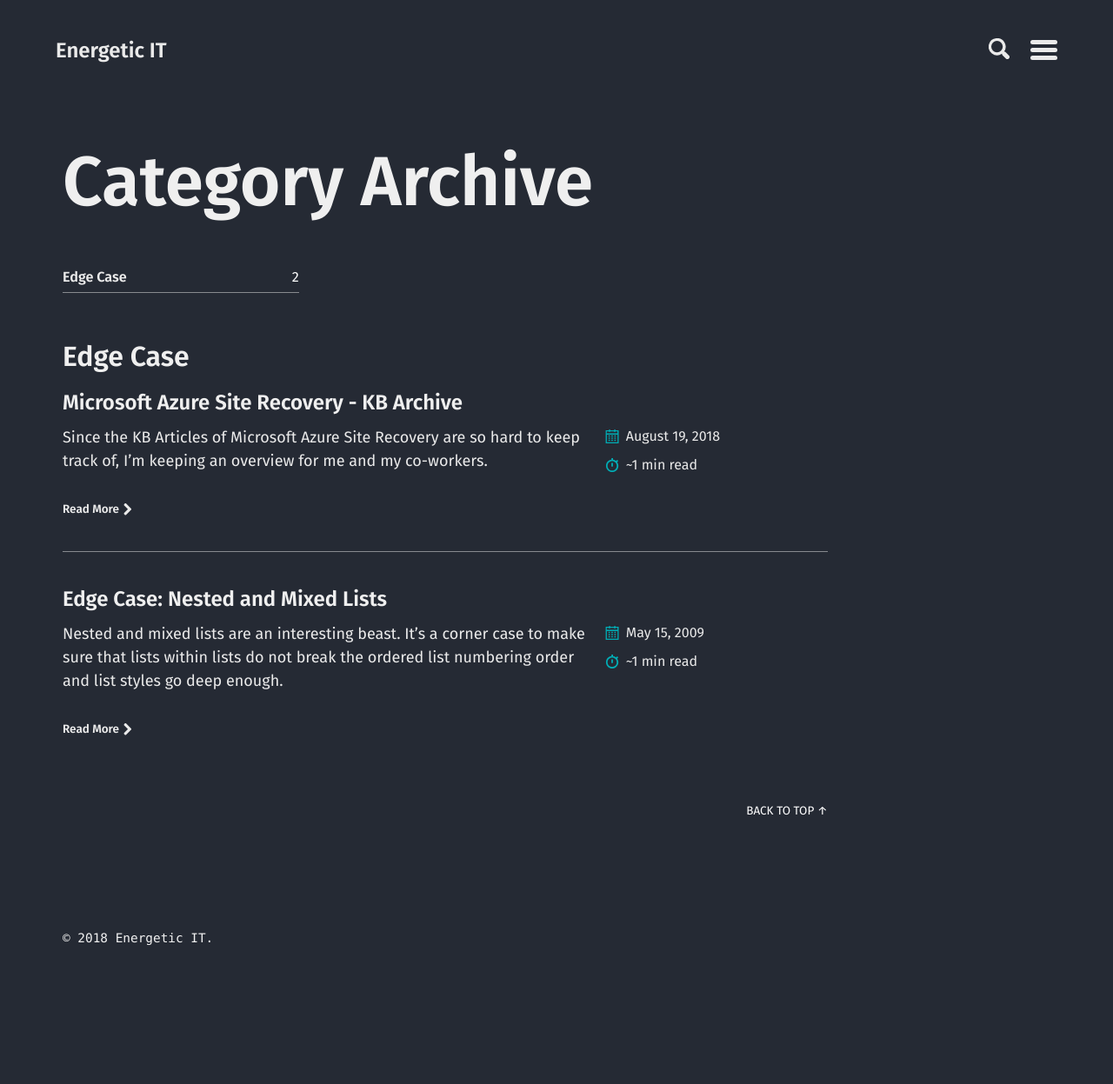
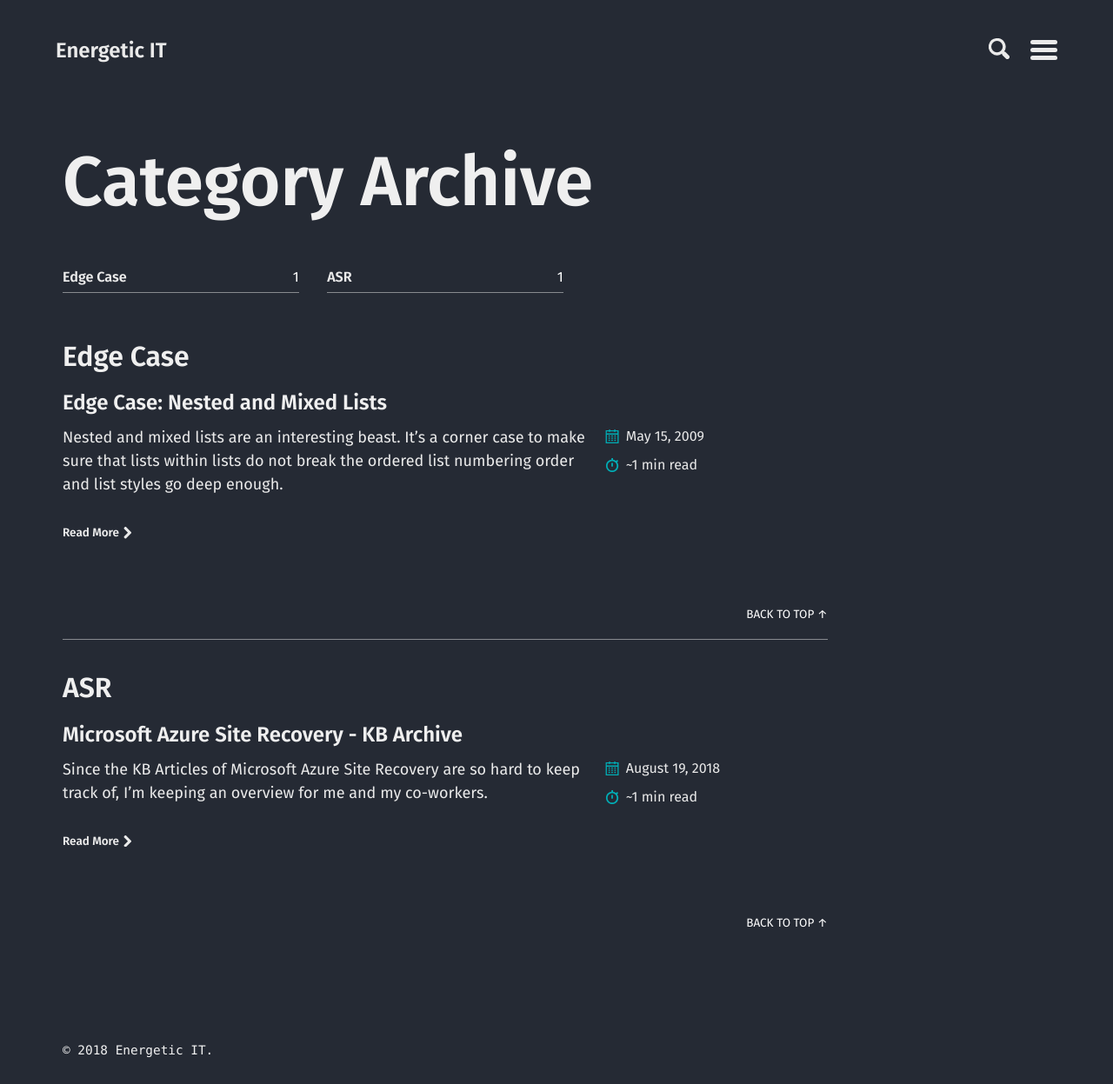
Before and after one commit to energetic-it/energetic-it.github.io, a Jekyll site: the page built from categories.md, in a window 1280 px wide. Shown: the whole page at 87% size. Built offline with Jekyll 4.4.1, drawn with Linux system fonts in a browser that asks for light colours; before the commit the page ends 1118 px from its top, so only the background shows below that.

Commit message:
added ASR cat

```diff
--- a/_posts/2018-08-19-microsoft-azure-site-recovery-kb-archive.md
+++ b/_posts/2018-08-19-microsoft-azure-site-recovery-kb-archive.md
@@ -2,7 +2,7 @@
 title: "Microsoft Azure Site Recovery - KB Archive"
 excerpt: "Since the KB Articles of Microsoft Azure Site Recovery are so hard to keep track of, I'm keeping an overview for me and my co-workers."
 categories:
-  - Edge Case
+  - ASR
 tags:
   - ASR
   - SystemCenter
```
Also changed, not shown: asr.md (added, +8 -0 lines).
